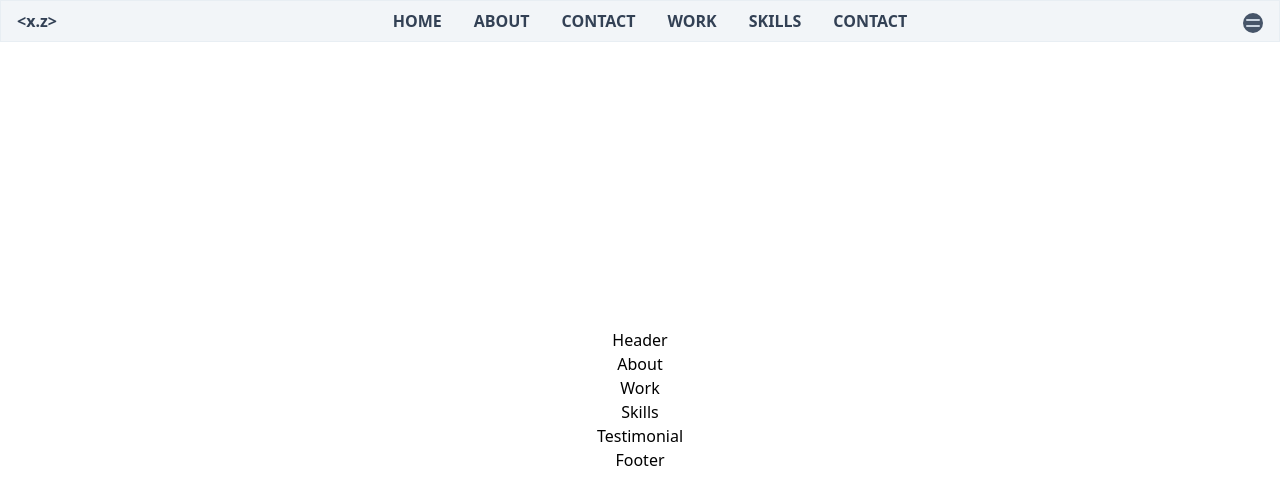
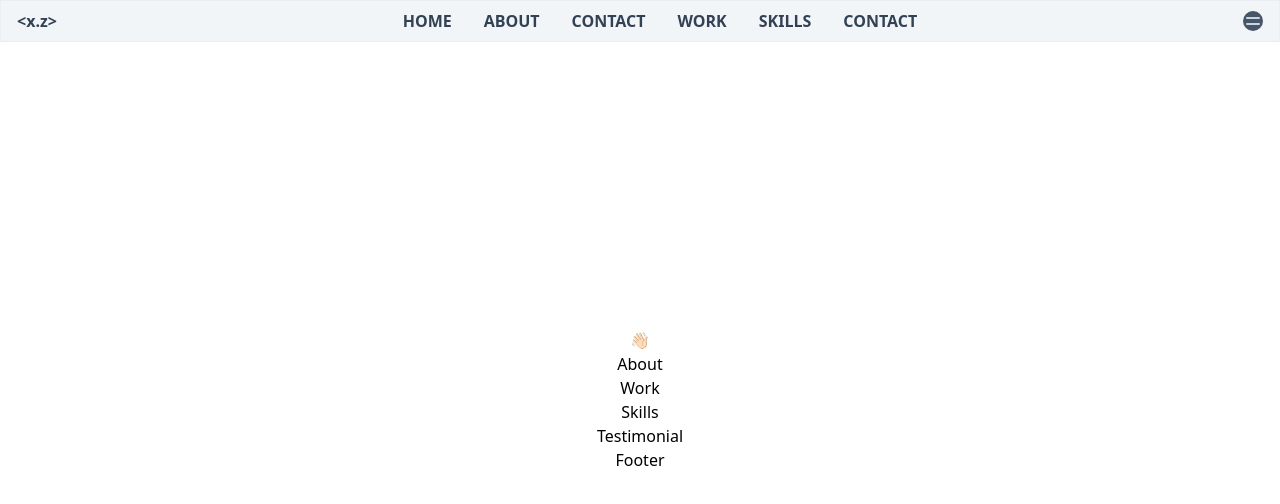
Before and after one commit to XinYun2020/sanity-portfolio, a Next.js app in the folder frontend_react/: page / in a window 1280 px wide. Shown: the top 504 px of the page. Built offline with nearby package versions, Linux system fonts and the light colour scheme.

Commit message:
start header

```diff
--- a/frontend_react/src/components/Navbar.jsx
+++ b/frontend_react/src/components/Navbar.jsx
@@ -10,7 +10,7 @@ const Navbar = ({ children }) => {
         <div className="flex justify-start items-center font-bold text-slate-700">
           {"<x.z>"}
         </div>
-        <ul className="flex-1 flex justify-center items-center list-style-none">
+        <ul className="flex-1 flex justify-center items-center list-style-none ">
           {["home", "about", "contact", "work", "skills", "contact"].map(
             (item) => (
               <li
@@ -35,7 +35,10 @@ const Navbar = ({ children }) => {
             onClick={() => setToggle(true)}
             className={`rounded-full bg-slate-600 text-slate-300 align-middle font-bold text-xl ${
               toggle ? " opacity-0" : ""
-            }`}
+            }
+            fixed top-2.5 right-4 z-10
+            hover:bg-blue-700 transition-all duration-200 ease-linear
+            `}
           >
             <HiMenuAlt4 />
           </button>
--- a/frontend_react/src/container/Header.jsx
+++ b/frontend_react/src/container/Header.jsx
@@ -1,7 +1,22 @@
+import { motion } from "framer-motion";
 import React from "react";
 
 const Header = () => {
-  return <div>Header</div>;
+  return (
+    <div className="flex">
+      <motion.div
+        whileInView={{ x: [-100, 0], opacity: [0, 1] }}
+        transition={{ duration: 0.5 }}
+        className="info"
+      >
+        <div className="">
+          <div className="badge">
+            <span>👋🏻</span>
+          </div>
+        </div>
+      </motion.div>
+    </div>
+  );
 };
 
 export default Header;
```
